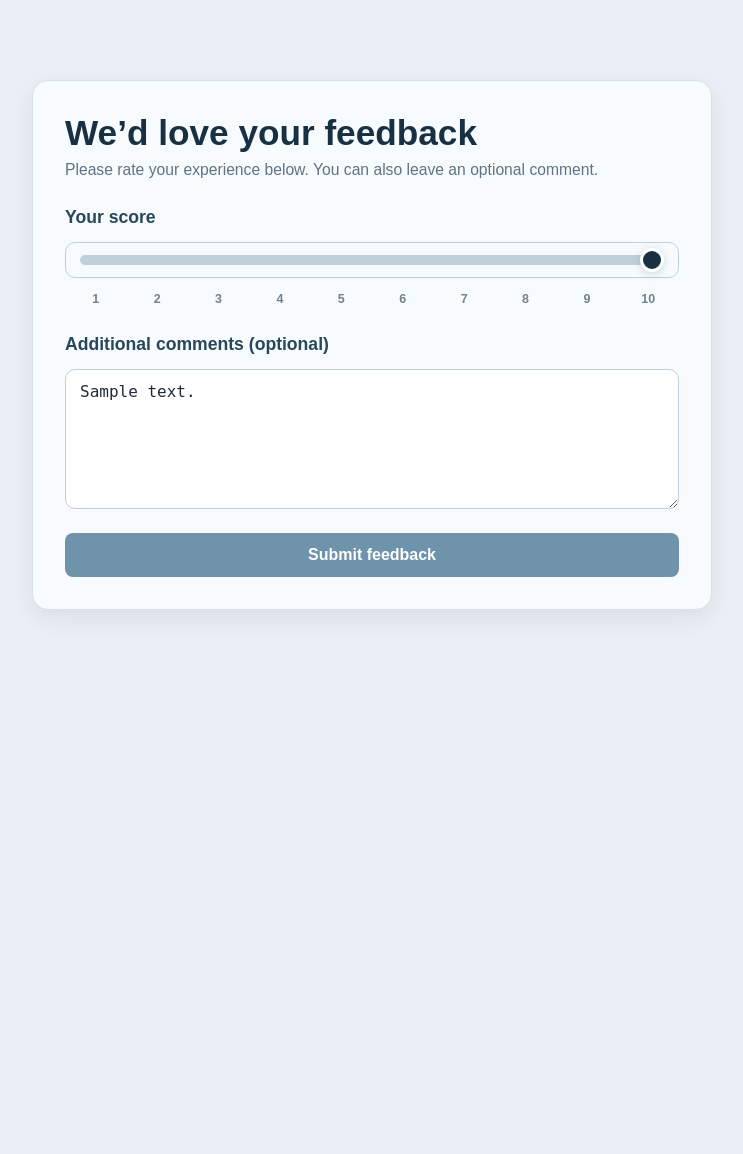
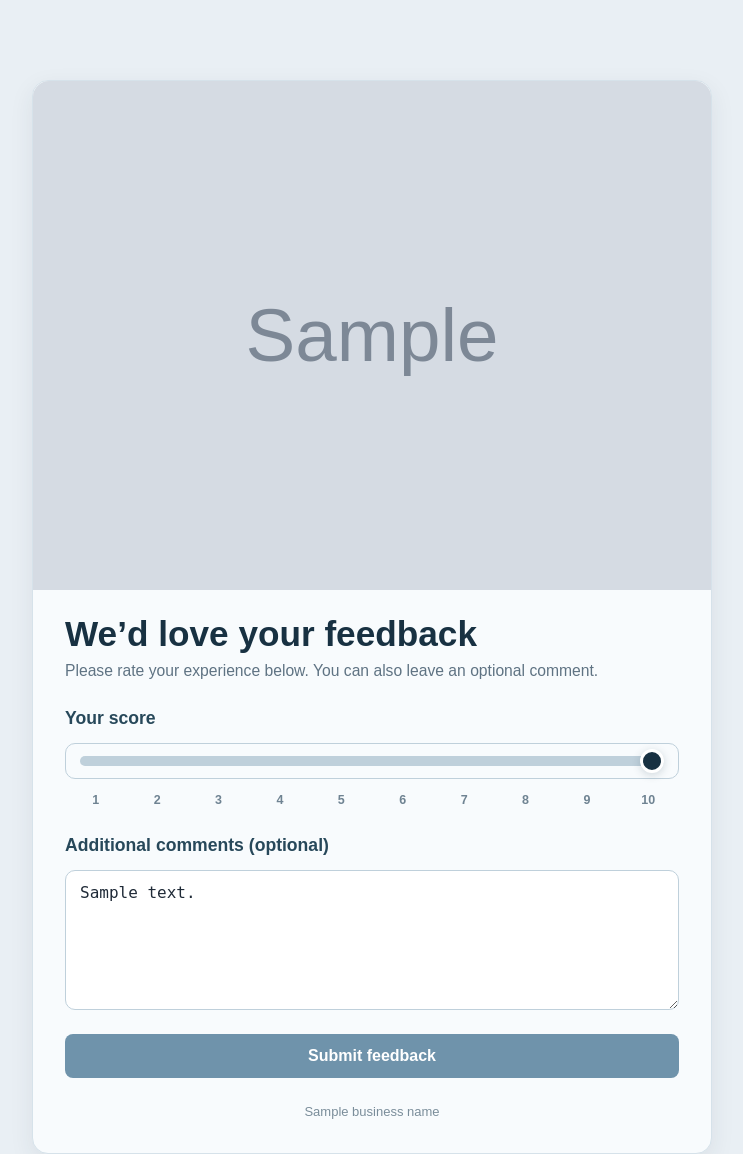
Before and after one commit to chrgxh/my_review_app, a FastAPI app: template templates/feedback_page.html in a window 1280 px wide. Shown: the whole page, without its empty margins (268-1011 px from the left). Before the commit the page ends 610 px from the top, so only its background shows below. Run offline with FastAPI, Linux system fonts and the light colour scheme; the template is opened without the code that fills it: most values are stand-ins (such as "Sample title", 1, 10 or a date in 2020); grey boxes marked "Sample" are stand-in pictures; parts of the project's set-up code (start-up, migrations or seed data) failed here and were passed over.

Commit message:
Show logo on user feedback and thank you pages

```diff
--- a/static/css/styles.css
+++ b/static/css/styles.css
@@ -781,3 +781,33 @@ select:focus {
         font-size: 0.84rem;
     }
 }
+
+/* =========================================================
+   Business branding block for public feedback pages
+   ========================================================= */
+
+.brand-card-header {
+    margin: -32px -32px 24px -32px;
+}
+
+.brand-card-header img {
+    display: block;
+    width: 100%;
+    height: auto;
+    border-top-left-radius: 16px;
+    border-top-right-radius: 16px;
+}
+
+.brand-card-footer {
+    margin-top: 24px;
+    color: #7a8d9a;
+    font-size: 13px;
+    line-height: 1.5;
+    text-align: center;
+}
+
+@media (max-width: 768px) {
+    .brand-card-header {
+        margin: -24px -24px 20px -24px;
+    }
+}
--- a/templates/feedback_page.html
+++ b/templates/feedback_page.html
@@ -9,6 +9,16 @@
 <body>
     <div class="auth-page">
         <div class="card feedback-card">
+
+            {% if logo_url %}
+                <div class="brand-card-header">
+                    <img
+                        src="{{ logo_url }}"
+                        alt="{{ business_name or 'Logo' }}"
+                    >
+                </div>
+            {% endif %}
+
             <h1>We’d love your feedback</h1>
 
             <p class="subtitle">
@@ -62,6 +72,13 @@
                     <button type="submit" class="btn btn-primary">Submit feedback</button>
                 </div>
             </form>
+
+            {% if business_name %}
+                <div class="brand-card-footer">
+                    {{ business_name }}
+                </div>
+            {% endif %}
+
         </div>
     </div>
 </body>
```
Also changed, not shown: helpers/feedback_validation.py (+8 -0 lines), routes/submit_feedback.py (+8 -0 lines), templates/thank_you.html (+17 -0 lines).
